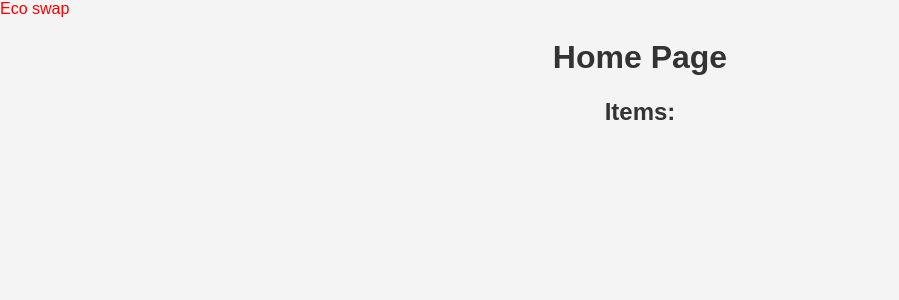
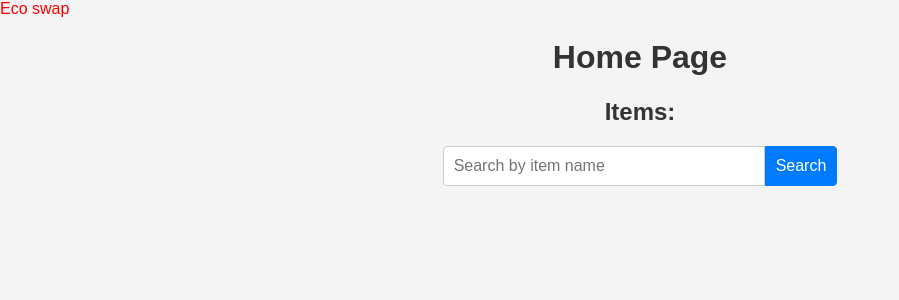
Before and after one commit to Md-Mahmudur-Reza/EcoSwap, a Django app: page / in a window 1280 px wide. Shown: the top 300 px of the page, without its empty margins (0-899 px from the left). Run offline with Django 5.2, Linux system fonts and the light colour scheme; data that the repository does not hold is empty.

Commit message:
added search bar at home page

```diff
--- a/ecoswap_app/static/ecoswap_app/css/index.css
+++ b/ecoswap_app/static/ecoswap_app/css/index.css
@@ -9,6 +9,33 @@ h1,
 h2 {
   text-align: center;
   color: #333;
+}
+form {
+  display: flex;
+  justify-content: center;
+  margin: 20px;
+}
+
+form input[type="text"] {
+  padding: 10px;
+  font-size: 16px;
+  border: 1px solid #ccc;
+  border-radius: 4px 0 0 4px;
+  width: 300px;
+}
+
+form button {
+  padding: 10px;
+  font-size: 16px;
+  border: 1px solid #007bff;
+  background-color: #007bff;
+  color: #fff;
+  border-radius: 0 4px 4px 0;
+  cursor: pointer;
+}
+
+form button:hover {
+  background-color: #0056b3;
 }
 
 .item-container {
--- a/ecoswap_app/templates/ecoswap_app/index.html
+++ b/ecoswap_app/templates/ecoswap_app/index.html
@@ -4,6 +4,10 @@ Page {%endblock %} {% block additionalStyles %}
 {% endblock %} {% block content %}
 <h1>Home Page</h1>
 <h2>Items:</h2>
+<form method="GET" action="{% url 'ecoswap_app:index' %}">
+    <input type="text" name="q" placeholder="Search by item name" value="{{ query|default:'' }}">
+    <button type="submit">Search</button>
+</form>
 <div class="item-container">
   {% for item in items %}
   <a href="/item/{{item.id}}" class="item-link">
--- a/ecoswap_app/views.py
+++ b/ecoswap_app/views.py
@@ -3,9 +3,14 @@ from .models import User, Item, Exchange, Transaction, Message
 from django.shortcuts import render, get_object_or_404
 
 def index(request):
-    items = Item.objects.order_by('-created_at')
-    context ={'items':items}
+    query = request.GET.get('q')
+    if query:
+        items = Item.objects.filter(item_name__icontains=query).order_by('-created_at')
+    else:
+        items = Item.objects.order_by('-created_at')
+    context = {'items': items, 'query': query}
     return render(request, 'ecoswap_app/index.html', context)
+
 
 def item_detail(request, item_id):
     item = get_object_or_404(Item, pk=item_id)
```
